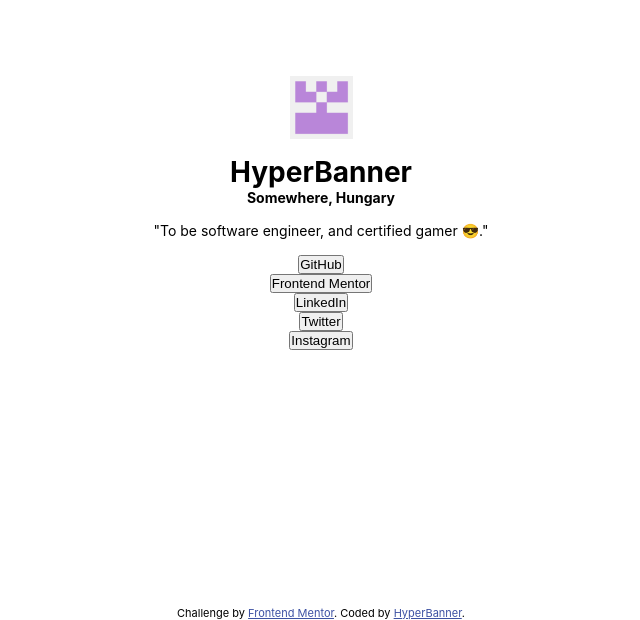
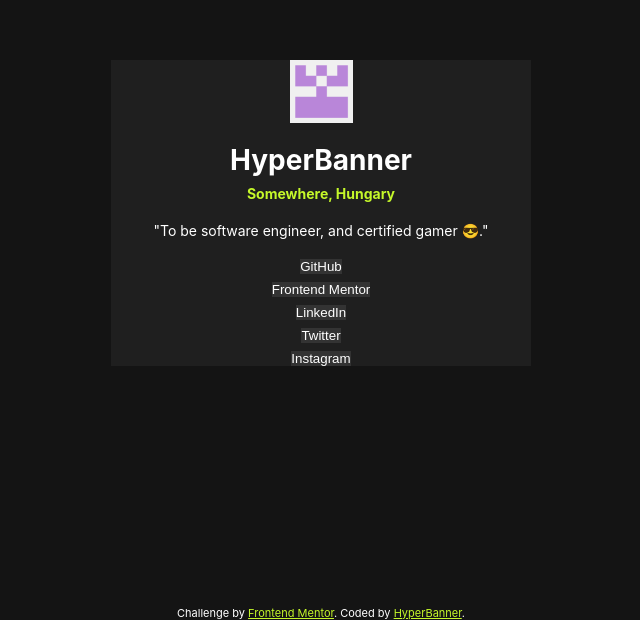
Before and after one commit to HyperBanner/social-links-profile, a plain HTML site: page index.html in a window 1280 px wide. Shown: the part 180-800 px from the top of the page, without its empty margins (319-959 px from the left). Drawn offline with Linux system fonts and the light colour scheme; a web font is replaced by a local one.

Commit message:
Coloring done

```diff
--- a/style.css
+++ b/style.css
@@ -22,6 +22,7 @@
   font-size: 14px;
   align-items: center;
   font-family: Inter, sans-serif;
+  background-color: hsl(0, 0%, 8%);
 }
 
 img {
@@ -30,6 +31,13 @@
 
 h2 {
   font-size: 14px;
+  color: hsl(75, 94%, 57%);
+}
+
+button {
+  color: hsl(0, 0%, 100%);
+  background-color: hsl(0, 0%, 20%);
+  border: none;
 }
 
 .profile {
@@ -37,26 +45,31 @@
   flex-direction: column;
   align-items: center;
   margin-top: auto;
-  gap: 16px;
+  gap: 20px;
+  background-color: hsl(0, 0%, 12%);
+  color: hsl(0, 0%, 100%);
 }
 
 .buttons {
   display: flex;
   flex-direction: column;
   align-items: center;
+  gap: 8px;
 }
 
 .desc {
   display: flex;
   flex-direction: column;
   align-items: center;
+  gap: 8px;
 }
 
 .attribution {
   font-size: 11px;
   text-align: center;
   margin-top: auto;
+  color: hsl(0, 0%, 100%);
 }
 .attribution a {
-  color: hsl(228, 45%, 44%);
+  color: hsl(75, 94%, 57%);
 }
```
